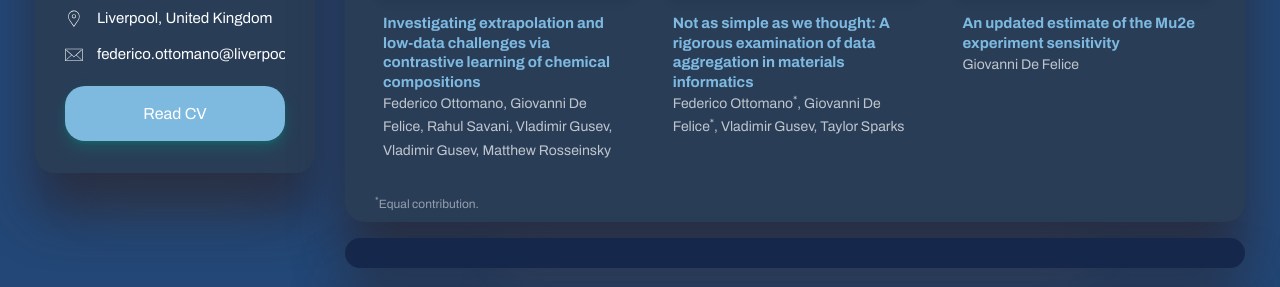
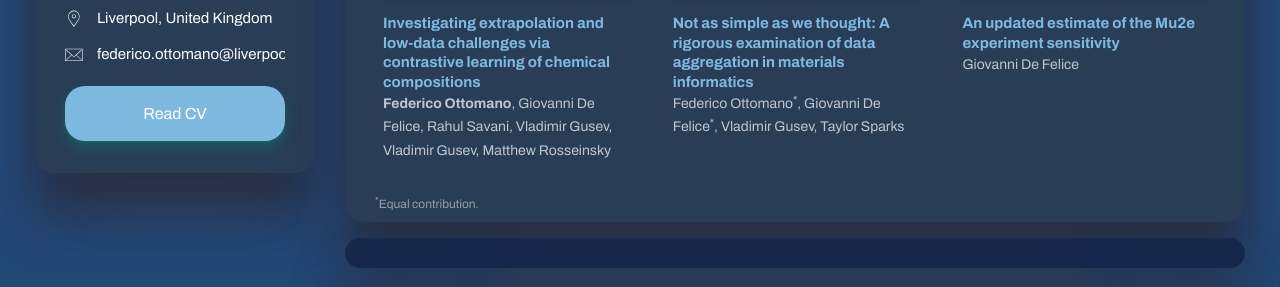
Before and after one commit to fedeotto/fedeotto.github.io, a Jekyll site: the page built from publications.html, in a window 1280 px wide. Shown: the part 498-785 px from the top of the page. Built offline with Jekyll 4.4.1, drawn with Linux system fonts in a browser that asks for light colours.

Commit message:
updated author

```diff
--- a/publications.html
+++ b/publications.html
@@ -45,7 +45,7 @@
                     <span class="gallery-grid__category">
                         {% for author in pub.authors %}
                             {% assign federico = author | slice: 0, 18%}
-                            {% if giovanni == "Federico Ottomano" %}<strong>{{ author }}</strong>{% else %}{{ author }}{% endif %}{% if author != pub.authors.last %},{% endif %}
+                            {% if federico == "Federico Ottomano" %}<strong>{{ author }}</strong>{% else %}{{ author }}{% endif %}{% if author != pub.authors.last %},{% endif %}
                         {% endfor %}
                     </span>
                 </figcaption>
```
